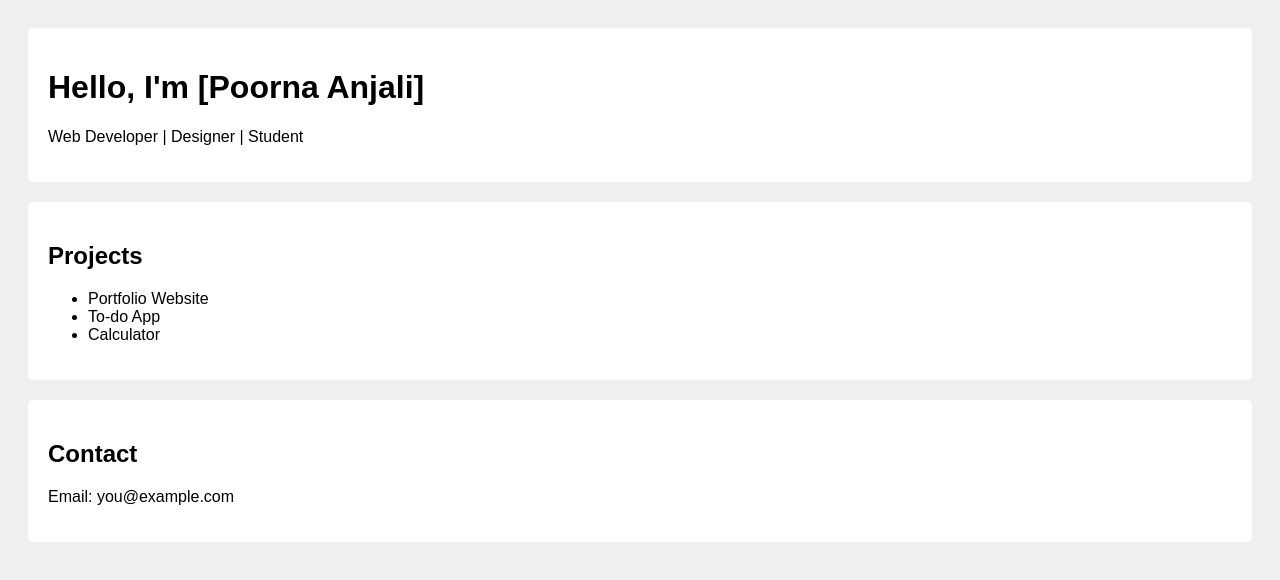
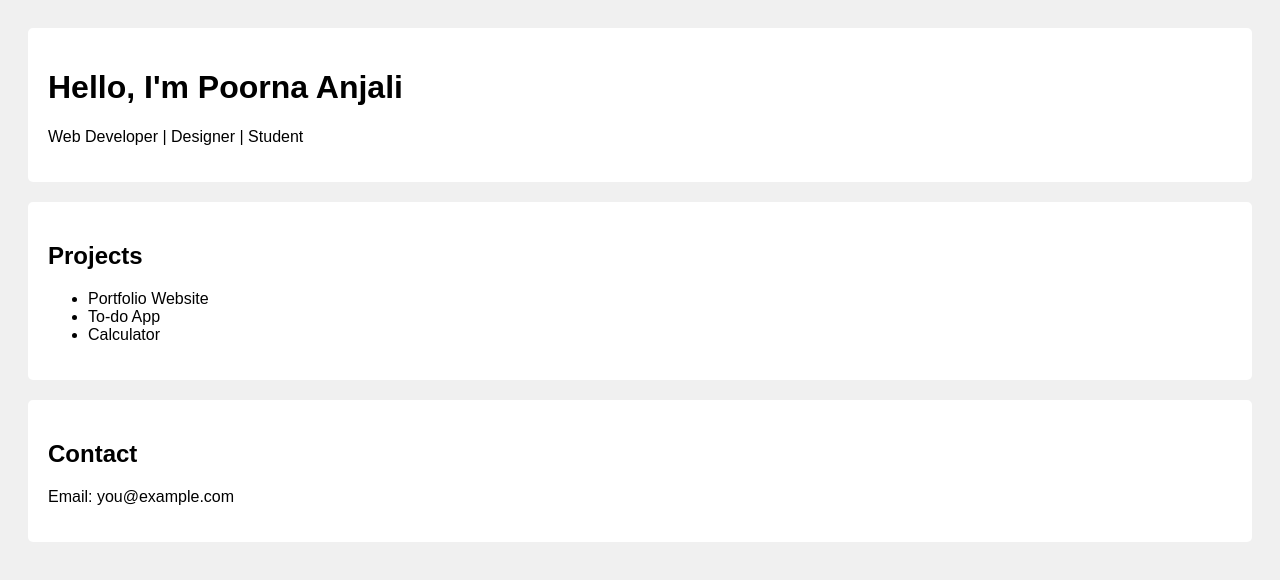
Before and after one commit to Poorna-Anjali29/My-First-Project, a plain HTML site: page index.html in a window 1280 px wide. Drawn offline with Linux system fonts and the light colour scheme.

Commit message:
Update index.html

```diff
--- a/index.html
+++ b/index.html
@@ -10,7 +10,7 @@
 <body>
 
   <div class="section">
-    <h1>Hello, I'm [Poorna Anjali]</h1>
+    <h1>Hello, I'm Poorna Anjali</h1>
     <p>Web Developer | Designer | Student</p>
   </div>
 
```
